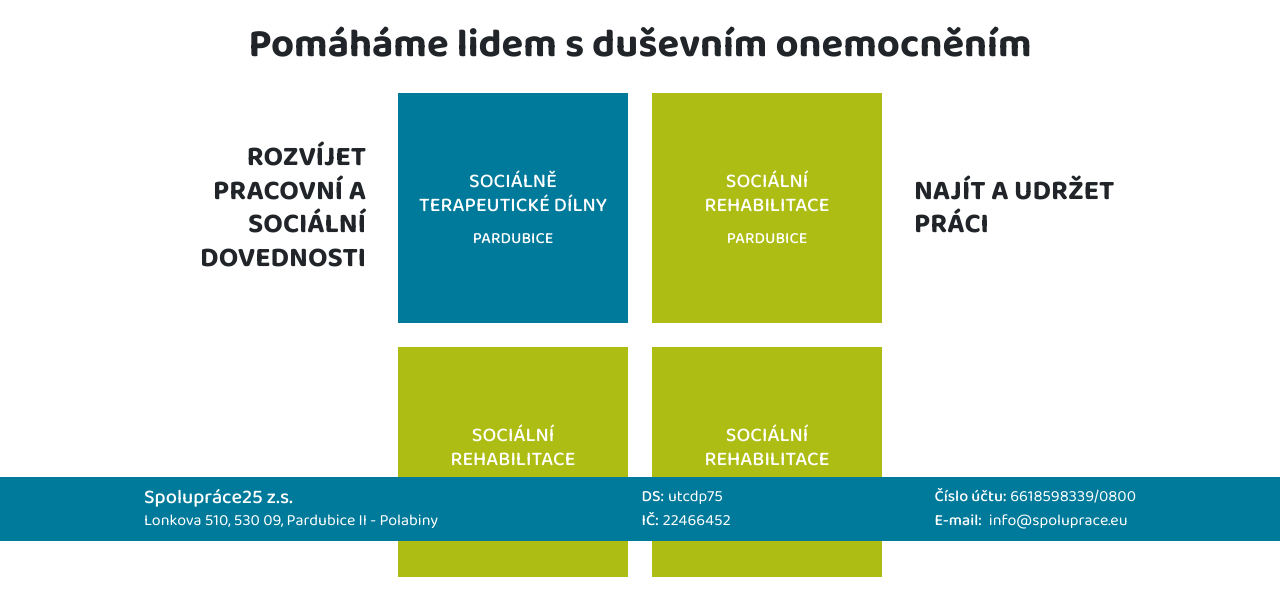
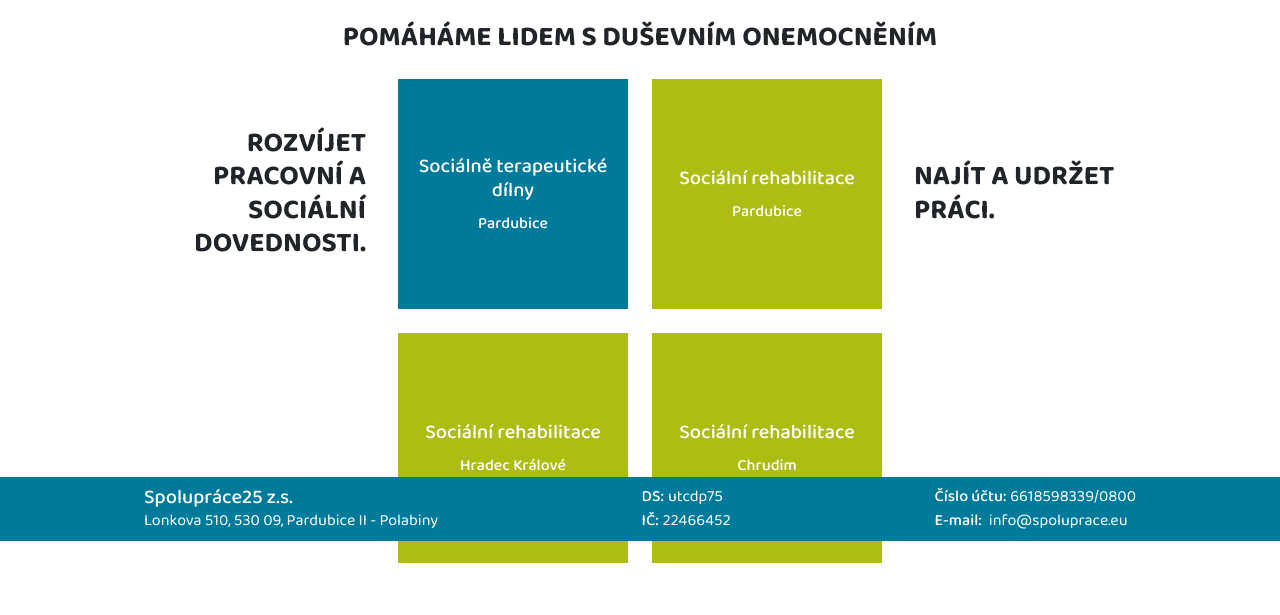
Before and after one commit to aisabadash/project-sp, a plain HTML site: page index.html in a window 1280 px wide. Shown: the part 259-874 px from the top of the page. Drawn offline with nearby package versions, Linux system fonts and the light colour scheme.

Commit message:
index.html - some updates

```diff
--- a/index.html
+++ b/index.html
@@ -72,13 +72,13 @@
                         </a>
                     </div>
 
-                    <h1 class="text-center fw-bold">Pomáháme lidem s duševním onemocněním</h1>
+                    <h1 class="fs-3 fw-bold text-center text-uppercase">Pomáháme lidem s duševním onemocněním</h1>
 
-                    <div class="services-items mx-auto mt-0 mt-lg-4 mb-4 text-uppercase">
+                    <div class="services-items mx-auto mt-0 mt-lg-4 mb-4">
                         <div class="row">
                             <div class="col-12 col-sm-6 col-lg-3 mb-lg-4 order-6 order-sm-6 order-lg-6">
                                 <div class="services-text-item d-flex align-items-center justify-content-center">
-                                    <h3 class="services-item-title services-item-title-end d-flex justify-content-center align-items-center p-2 fw-bold text-center text-sm-end w-100">Rozvíjet pracovní a sociální dovednosti</h3>
+                                    <h2 class="fs-3 text-uppercase services-item-title services-item-title-end d-flex justify-content-center align-items-center p-2 fw-bold text-center text-sm-end w-100">Rozvíjet pracovní a sociální dovednosti.</h2>
                                 </div>
                             </div>
 
@@ -106,7 +106,7 @@
 
                             <div class="col-12 col-sm-6 col-lg-3 mb-lg-4 order-2 order-sm-1 order-lg-3">
                                 <div class="services-text-item d-flex align-items-center justify-content-center">
-                                    <h3 class="services-item-title services-item-title-start d-flex justify-content-center align-items-center p-2 fw-bold text-center text-sm-start w-100">Najít a udržet práci</h3>
+                                    <h2 class="fs-3 text-uppercase services-item-title services-item-title-start d-flex justify-content-center align-items-center p-2 fw-bold text-center text-sm-start w-100">Najít a udržet práci.</h2>
                                 </div>
                             </div>
 
```
